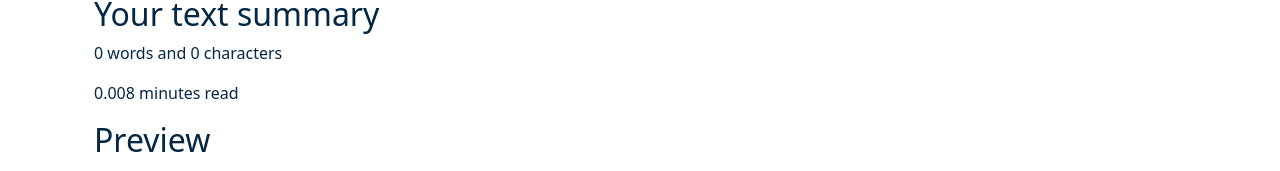
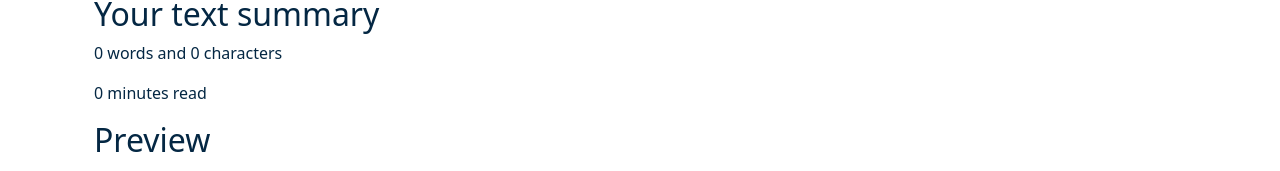
Before and after one commit to kpareek2592/textutils, a React (Create React App) app: page / in a window 1280 px wide. Shown: the part 409-580 px from the top of the page. Built offline with nearby package versions, Linux system fonts and the light colour scheme.

Commit message:
Code refactoring to get correct read time if text length is null

```diff
--- a/src/components/TextForm.js
+++ b/src/components/TextForm.js
@@ -75,7 +75,7 @@
             {text.length > 0 ? text.split(" ").length : 0} words and{" "}
             {text.length} characters
           </p>
-          <p>{0.008 * text.split(" ").length} minutes read</p>
+          <p>{text.length > 0 ? 0.008 * text.split(" ").length : 0} minutes read</p>
           <h2>Preview</h2>
           <p>
             {text.length > 0
```
